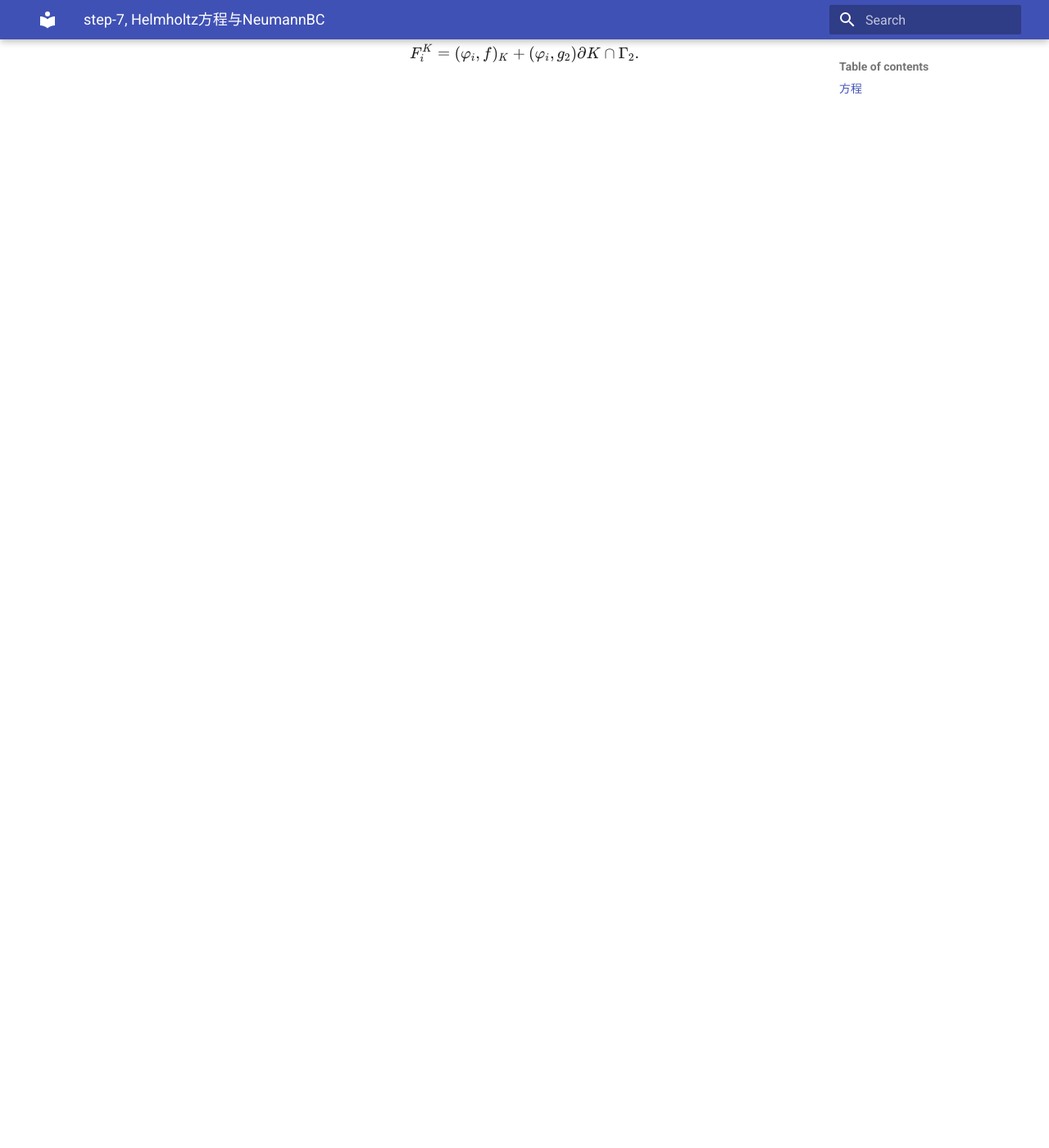
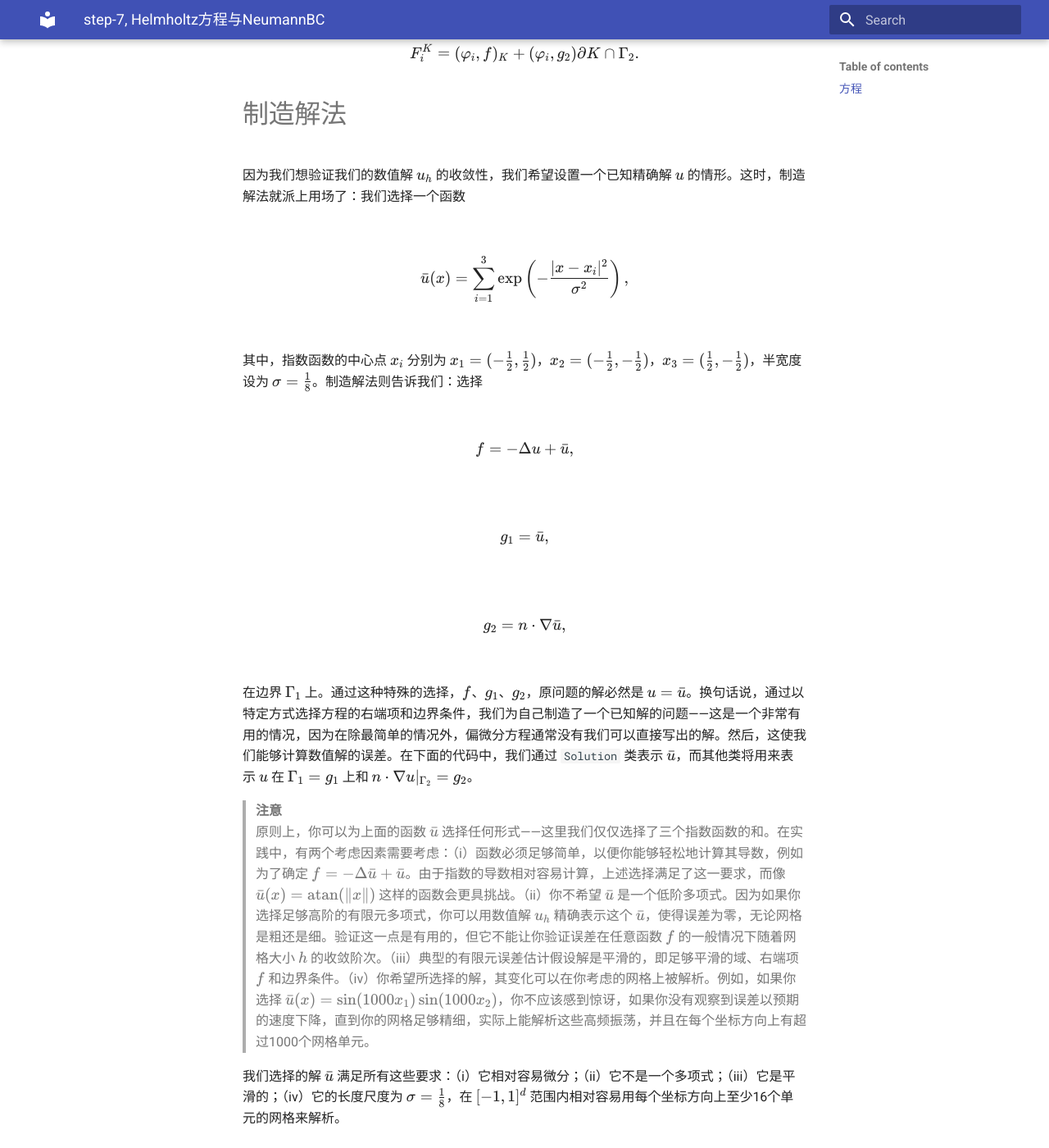
Before and after one commit to ymma98/technotes, an MkDocs documentation site: the page built from docs/FEM/dealii-07_Helmholtz方程与NeumannBC.md, in a window 1280 px wide and 1400 px high, scrolled down 1806 px. Shown: the whole window at 82% size. Built offline with MkDocs 1.6.1 and Material for MkDocs 9.7.7, drawn with Linux system fonts in a browser that asks for light colours; before the commit the page ends 1949 px from its top, so only the background shows below that.

Commit message:
docs/FEM/dealii-07_Helmholtz方程与NeumannBC.md updated from https://stackedit.cn/

```diff
--- a/docs/FEM/dealii-07_Helmholtz方程与NeumannBC.md
+++ b/docs/FEM/dealii-07_Helmholtz方程与NeumannBC.md
@@ -40,8 +40,28 @@ $$ A_{ij}^K = (\nabla \varphi_i, \nabla \varphi_j)_K + (\varphi_i, \varphi_j)_K,
 $$ F^K_i = (\varphi_i, f)_K + (\varphi_i, g_2) \partial K \cap \Gamma_2. $$
 
 
+# 制造解法
+
+因为我们想验证我们的数值解 $u_h$ 的收敛性，我们希望设置一个已知精确解 $u$ 的情形。这时，制造解法就派上用场了：我们选择一个函数
+
+$$ \bar{u}(x) = \sum_{i=1}^{3} \exp\left( -\frac{|x - x_i|^2}{\sigma^2} \right), $$
+
+其中，指数函数的中心点 $x_i$ 分别为 $x_1 = (-\frac{1}{2}, \frac{1}{2})$，$x_2 = (-\frac{1}{2}, -\frac{1}{2})$，$x_3 = (\frac{1}{2}, -\frac{1}{2})$，半宽度设为 $\sigma = \frac{1}{8}$。制造解法则告诉我们：选择
+
+$$ f = -\Delta u + \bar{u}, $$
+
+$$ g_1 = \bar{u}, $$
+
+$$ g_2 = n \cdot \nabla \bar{u}, $$
+
+在边界 $\Gamma_1$ 上。通过这种特殊的选择，$f$、$g_1$、$g_2$，原问题的解必然是 $u = \bar{u}$。换句话说，通过以特定方式选择方程的右端项和边界条件，我们为自己制造了一个已知解的问题——这是一个非常有用的情况，因为在除最简单的情况外，偏微分方程通常没有我们可以直接写出的解。然后，这使我们能够计算数值解的误差。在下面的代码中，我们通过 `Solution` 类表示 $\bar{u}$，而其他类将用来表示 $u$ 在 $\Gamma_1 = g_1$ 上和 $n \cdot \nabla u|_{\Gamma_2} = g_2$。
+
+> **注意**
+> 原则上，你可以为上面的函数 $\bar{u}$ 选择任何形式——这里我们仅仅选择了三个指数函数的和。在实践中，有两个考虑因素需要考虑：（i）函数必须足够简单，以便你能够轻松地计算其导数，例如为了确定 $f = -\Delta \bar{u} + \bar{u}$。由于指数的导数相对容易计算，上述选择满足了这一要求，而像 $\bar{u}(x) = \text{atan}(\|x\|)$ 这样的函数会更具挑战。（ii）你不希望 $\bar{u}$ 是一个低阶多项式。因为如果你选择足够高阶的有限元多项式，你可以用数值解 $u_h$ 精确表示这个 $\bar{u}$，使得误差为零，无论网格是粗还是细。验证这一点是有用的，但它不能让你验证误差在任意函数 $f$ 的一般情况下随着网格大小 $h$ 的收敛阶次。（iii）典型的有限元误差估计假设解是平滑的，即足够平滑的域、右端项 $f$ 和边界条件。（iv）你希望所选择的解，其变化可以在你考虑的网格上被解析。例如，如果你选择 $\bar{u}(x) = \sin(1000x_1)\sin(1000x_2)$，你不应该感到惊讶，如果你没有观察到误差以预期的速度下降，直到你的网格足够精细，实际上能解析这些高频振荡，并且在每个坐标方向上有超过1000个网格单元。
+
+我们选择的解 $\bar{u}$ 满足所有这些要求：（i）它相对容易微分；（ii）它不是一个多项式；（iii）它是平滑的；（iv）它的长度尺度为 $\sigma = \frac{1}{8}$，在 $[-1, 1]^d$ 范围内相对容易用每个坐标方向上至少16个单元的网格来解析。
 
 <!--stackedit_data:
-eyJoaXN0b3J5IjpbLTEzOTY3MjAyNDQsLTQzNDk3OTgwNCwxNz
-U0NjE2NjkzXX0=
+eyJoaXN0b3J5IjpbNTE0OTY0OTc1LC00MzQ5Nzk4MDQsMTc1ND
+YxNjY5M119
 -->
```
